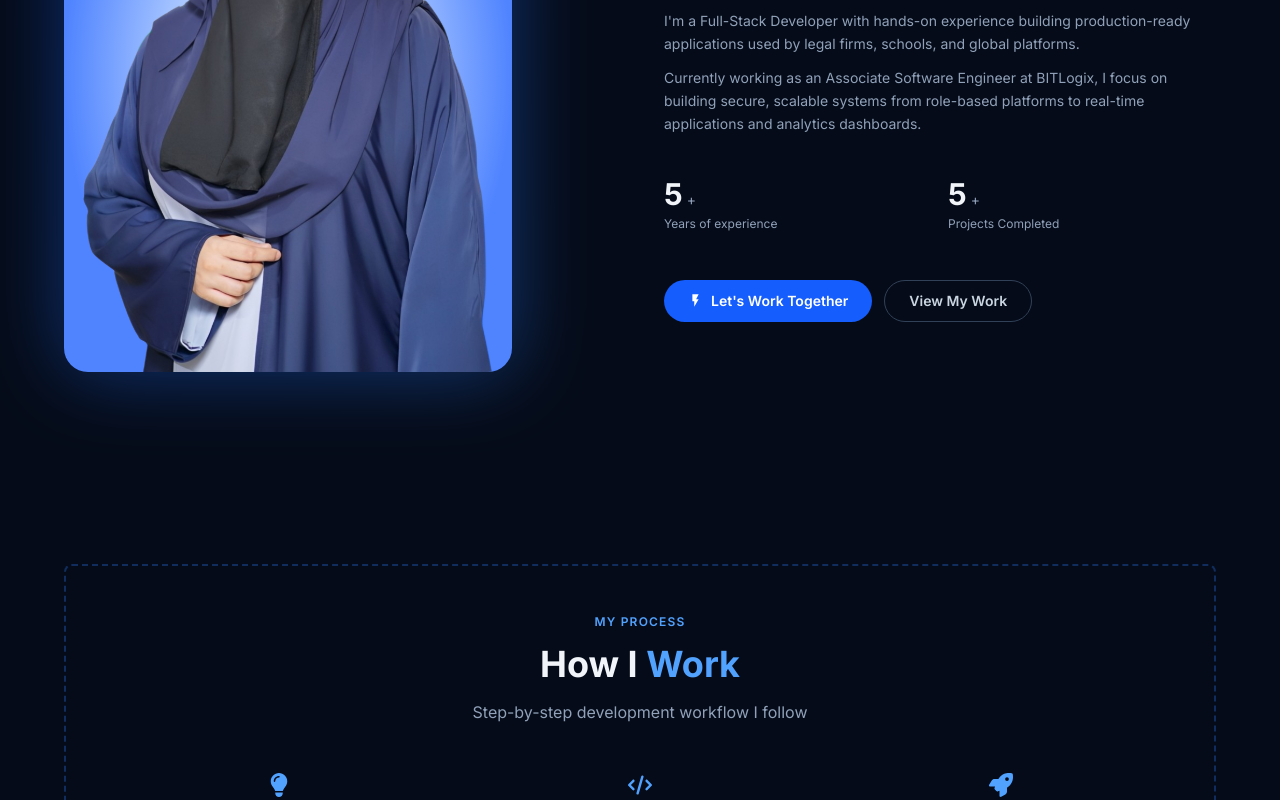
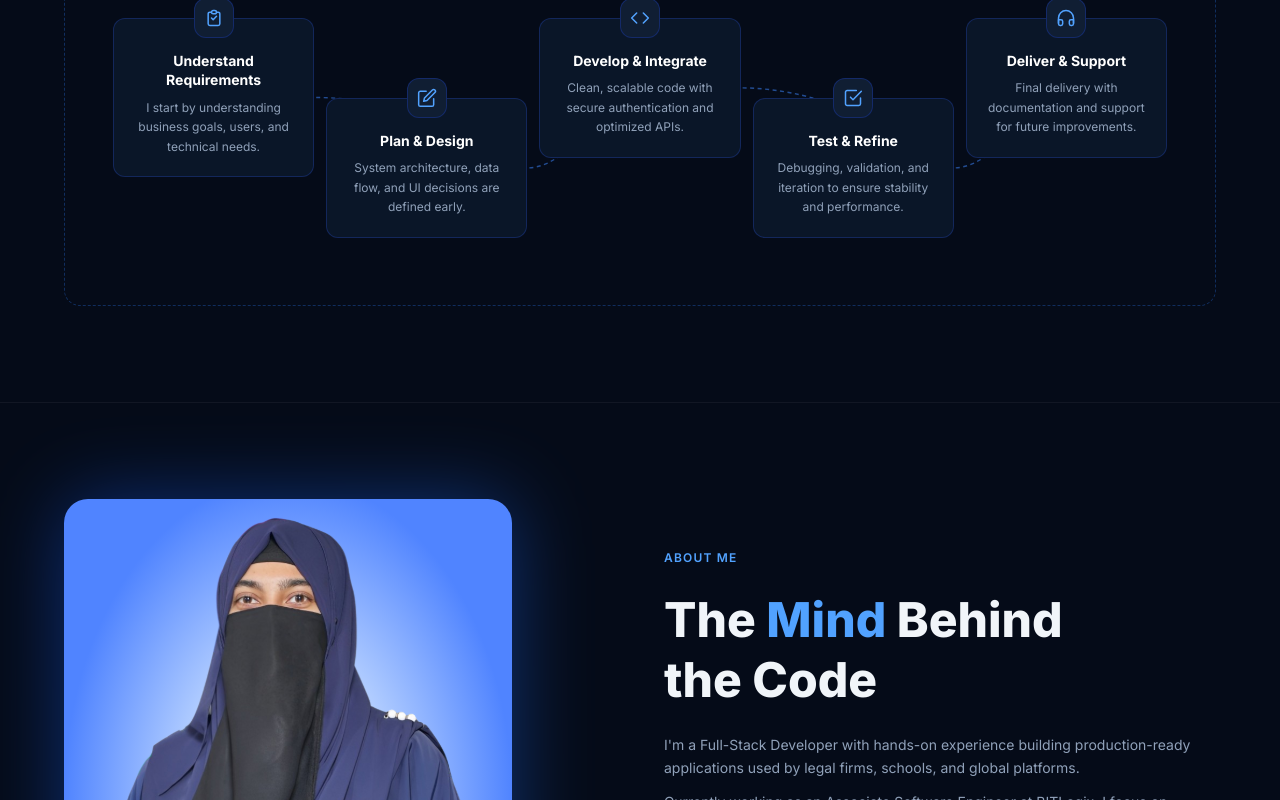
Before and after one commit to UshnaYaqoob/portfolio, a Next.js app: page / in a window 1280 px wide. Shown: the part 5340-6140 px from the top of the page. Built offline with nearby package versions, Linux system fonts and the light colour scheme.

Commit message:
feat:fixed Process

```diff
--- a/app/page.tsx
+++ b/app/page.tsx
@@ -40,11 +40,11 @@ export default function Home() {
           <ServicesSection />
           <CredentialsSection />
           <ProjectsSection />
-          <AboutSection />
           <ProcessSection />
+            <AboutSection />
           <ContactSection />
         </main>
-        <Footer />
+        {/*<Footer />*/}
       </>
   );
 }
--- a/components/portfolio/ProcessSection.tsx
+++ b/components/portfolio/ProcessSection.tsx
@@ -1,34 +1,233 @@
+"use client";
+
+import { useEffect, useRef, useCallback } from "react";
 import SectionHeader from "./SectionHeader";
-import { PRIMARY_STEPS, SECONDARY_STEPS } from "@/constants/process";
+
+const STEPS = [
+    {
+        id: 0, position: "top",
+        icon: (
+            <svg width="20" height="20" viewBox="0 0 24 24" fill="none" stroke="currentColor" strokeWidth="1.8" strokeLinecap="round" strokeLinejoin="round">
+                <path d="M9 5H7a2 2 0 0 0-2 2v12a2 2 0 0 0 2 2h10a2 2 0 0 0 2-2V7a2 2 0 0 0-2-2h-2"/>
+                <rect x="9" y="3" width="6" height="4" rx="2"/>
+                <path d="m9 12 2 2 4-4"/>
+            </svg>
+        ),
+        title: "Understand Requirements",
+        description: "I start by understanding business goals, users, and technical needs.",
+    },
+    {
+        id: 1, position: "bottom",
+        icon: (
+            <svg width="20" height="20" viewBox="0 0 24 24" fill="none" stroke="currentColor" strokeWidth="1.8" strokeLinecap="round" strokeLinejoin="round">
+                <path d="M11 4H4a2 2 0 0 0-2 2v14a2 2 0 0 0 2 2h14a2 2 0 0 0 2-2v-7"/>
+                <path d="M18.5 2.5a2.121 2.121 0 0 1 3 3L12 15l-4 1 1-4 9.5-9.5z"/>
+            </svg>
+        ),
+        title: "Plan & Design",
+        description: "System architecture, data flow, and UI decisions are defined early.",
+    },
+    {
+        id: 2, position: "top",
+        icon: (
+            <svg width="20" height="20" viewBox="0 0 24 24" fill="none" stroke="currentColor" strokeWidth="1.8" strokeLinecap="round" strokeLinejoin="round">
+                <polyline points="16 18 22 12 16 6"/>
+                <polyline points="8 6 2 12 8 18"/>
+            </svg>
+        ),
+        title: "Develop & Integrate",
+        description: "Clean, scalable code with secure authentication and optimized APIs.",
+    },
+    {
+        id: 3, position: "bottom",
+        icon: (
+            <svg width="20" height="20" viewBox="0 0 24 24" fill="none" stroke="currentColor" strokeWidth="1.8" strokeLinecap="round" strokeLinejoin="round">
+                <polyline points="9 11 12 14 22 4"/>
+                <path d="M21 12v7a2 2 0 0 1-2 2H5a2 2 0 0 1-2-2V5a2 2 0 0 1 2-2h11"/>
+            </svg>
+        ),
+        title: "Test & Refine",
+        description: "Debugging, validation, and iteration to ensure stability and performance.",
+    },
+    {
+        id: 4, position: "top",
+        icon: (
+            <svg width="20" height="20" viewBox="0 0 24 24" fill="none" stroke="currentColor" strokeWidth="1.8" strokeLinecap="round" strokeLinejoin="round">
+                <path d="M3 18v-6a9 9 0 0 1 18 0v6"/>
+                <path d="M21 19a2 2 0 0 1-2 2h-1a2 2 0 0 1-2-2v-3a2 2 0 0 1 2-2h3zM3 19a2 2 0 0 0 2 2h1a2 2 0 0 0 2-2v-3a2 2 0 0 0-2-2H3z"/>
+            </svg>
+        ),
+        title: "Deliver & Support",
+        description: "Final delivery with documentation and support for future improvements.",
+    },
+];
+
+const NS = "http://www.w3.org/2000/svg";
+
+function getRelRect(el, stage) {
+    const r = el.getBoundingClientRect();
+    const s = stage.getBoundingClientRect();
+    return {
+        top:    r.top    - s.top,
+        left:   r.left   - s.left,
+        right:  r.right  - s.left,
+        bottom: r.bottom - s.top,
+        cx:     r.left - s.left + r.width  / 2,
+        cy:     r.top  - s.top  + r.height / 2,
+    };
+}
 
 export default function ProcessSection() {
+    const stageRef = useRef(null);
+    const svgRef   = useRef(null);
+    const pathsRef = useRef([]);
+    const offRef   = useRef(0);
+    const rafRef   = useRef(null);
+
+    const buildArrows = useCallback(() => {
+        const stage = stageRef.current;
+        const svg   = svgRef.current;
+        if (!stage || !svg) return;
+
+        svg.innerHTML = "";
+        pathsRef.current = [];
+
+        const pairs = [[0,1],[1,2],[2,3],[3,4]];
+
+        pairs.forEach(([fi, ti], idx) => {
+            const fromCard = stage.querySelector(`#proc-card-${fi}`);
+            const toBadge  = stage.querySelector(`#proc-badge-${ti}`);
+            const fromCol  = stage.querySelector(`#proc-col-${fi}`);
+            const toCol    = stage.querySelector(`#proc-col-${ti}`);
+            if (!fromCard || !toBadge) return;
+
+            const fc = getRelRect(fromCard, stage);
+            const tb = getRelRect(toBadge,  stage);
+            const fromIsTop = fromCol?.dataset.pos === "top";
+            const toIsTop   = toCol?.dataset.pos   === "top";
+
+            // Start: right-center of from-card
+            const x1 = fc.right;
+            const y1 = fc.cy;
+            // End: center top/bottom of to-badge
+            const x2 = tb.cx;
+            const y2 = toIsTop ? tb.top : tb.bottom;
+
+            const cp1x = x1 + (x2 - x1) * 0.5;
+            const cp1y = y1;
+            const cp2x = x2;
+            const cp2y = fromIsTop
+                ? y2 - (y2 - y1) * 0.3
+                : y2 + (y1 - y2) * 0.3;
+
+            const mid = `proc-arr-${idx}`;
+            const defs   = document.createElementNS(NS, "defs");
+            const marker = document.createElementNS(NS, "marker");
+            marker.setAttribute("id", mid);
+            marker.setAttribute("markerWidth", "6");
+            marker.setAttribute("markerHeight", "6");
+            marker.setAttribute("refX", "3");
+            marker.setAttribute("refY", "3");
+            marker.setAttribute("orient", "auto");
+            const tip = document.createElementNS(NS, "path");
+            tip.setAttribute("d", "M0,0.5 L5,3 L0,5.5 Z");
+            tip.setAttribute("fill", "#3b82f6");
+            tip.setAttribute("opacity", "0.75");
+            marker.appendChild(tip);
+            defs.appendChild(marker);
+            svg.appendChild(defs);
+
+            const path = document.createElementNS(NS, "path");
+            path.setAttribute("d", `M${x1},${y1} C${cp1x},${cp1y} ${cp2x},${cp2y} ${x2},${y2}`);
+            path.setAttribute("fill", "none");
+            path.setAttribute("stroke", "#3b82f6");
+            path.setAttribute("stroke-opacity", "0.55");
+            path.setAttribute("stroke-width", "1.4");
+            path.setAttribute("stroke-dasharray", "4 3.5");
+            path.setAttribute("marker-end", `url(#${mid})`);
+            svg.appendChild(path);
+            pathsRef.current.push(path);
+        });
+    }, []);
+
+    useEffect(() => {
+        const t = setTimeout(buildArrows, 80);
+        window.addEventListener("resize", buildArrows);
+
+        const tick = () => {
+            offRef.current -= 0.25;
+            pathsRef.current.forEach((p) =>
+                p.setAttribute("stroke-dashoffset", offRef.current)
+            );
+            rafRef.current = requestAnimationFrame(tick);
+        };
+        rafRef.current = requestAnimationFrame(tick);
+
+        return () => {
+            clearTimeout(t);
+            window.removeEventListener("resize", buildArrows);
+            if (rafRef.current) cancelAnimationFrame(rafRef.current);
+        };
+    }, [buildArrows]);
+
     return (
         <section className="py-24 px-6 bg-[#050b18]">
             <div className="max-w-6xl mx-auto">
-
-                <div className="border-2 border-dashed border-blue-500/30 rounded-lg p-8 md:p-12">
-
+                <div className="border border-dashed border-blue-500/30 rounded-2xl p-8 md:p-12">
                     <SectionHeader
                         overline="My Process"
-                        title={
-                            <>
-                                How I <span className="text-blue-400">Work</span>
-                            </>
-                        }
+                        title={<>How I <span className="text-blue-400">Work</span></>}
                         subtitle="Step-by-step development workflow I follow"
                         center
                     />
 
-                    <div className="grid grid-cols-1 md:grid-cols-3 gap-8 mt-12">
-                        {PRIMARY_STEPS.map((step) => (
-                            <div key={step.title} className="text-center">
-                                <step.icon className="text-blue-400 text-2xl mx-auto mb-3" />
-                                <h3 className="text-white font-bold">{step.title}</h3>
-                                <p className="text-slate-400 text-sm">{step.description}</p>
-                            </div>
-                        ))}
+                    {/* Stage: relative container for SVG overlay */}
+                    <div className="relative mt-16" ref={stageRef}>
+                        <div className="grid grid-cols-5 gap-3">
+                            {STEPS.map((step) => {
+                                const isTop = step.position === "top";
+                                return (
+                                    <div
+                                        key={step.id}
+                                        id={`proc-col-${step.id}`}
+                                        data-pos={step.position}
+                                        className={`relative flex flex-col items-center z-10 ${
+                                            isTop ? "pt-5 mb-20" : "pt-5 mt-20"
+                                        }`}
+                                    >
+                                        {/* Icon badge — absolute, sitting on top edge of card */}
+                                        <div
+                                            id={`proc-badge-${step.id}`}
+                                            className="absolute top-0 left-1/2 -translate-x-1/2 w-10 h-10 rounded-xl bg-[#101e33] border border-blue-800/40 flex items-center justify-center text-blue-400 z-20"
+                                        >
+                                            {step.icon}
+                                        </div>
+
+                                        {/* Card — top padding makes room for the overlapping badge */}
+                                        <div
+                                            id={`proc-card-${step.id}`}
+                                            className="bg-[#0a1628] border border-blue-900/50 rounded-xl pt-8 pb-5 px-4 text-center w-full z-10"
+                                        >
+                                            <h3 className="text-white font-bold text-sm leading-snug mb-2">
+                                                {step.title}
+                                            </h3>
+                                            <p className="text-slate-400 text-xs leading-relaxed">
+                                                {step.description}
+                                            </p>
+                                        </div>
+                                    </div>
+                                );
+                            })}
+                        </div>
+
+                        {/* Absolute SVG layer for dotted curved arrows */}
+                        <svg
+                            ref={svgRef}
+                            className="absolute inset-0 w-full h-full pointer-events-none z-0"
+                            xmlns="http://www.w3.org/2000/svg"
+                            style={{ overflow: "visible" }}
+                        />
                     </div>
-
                 </div>
             </div>
         </section>
```
